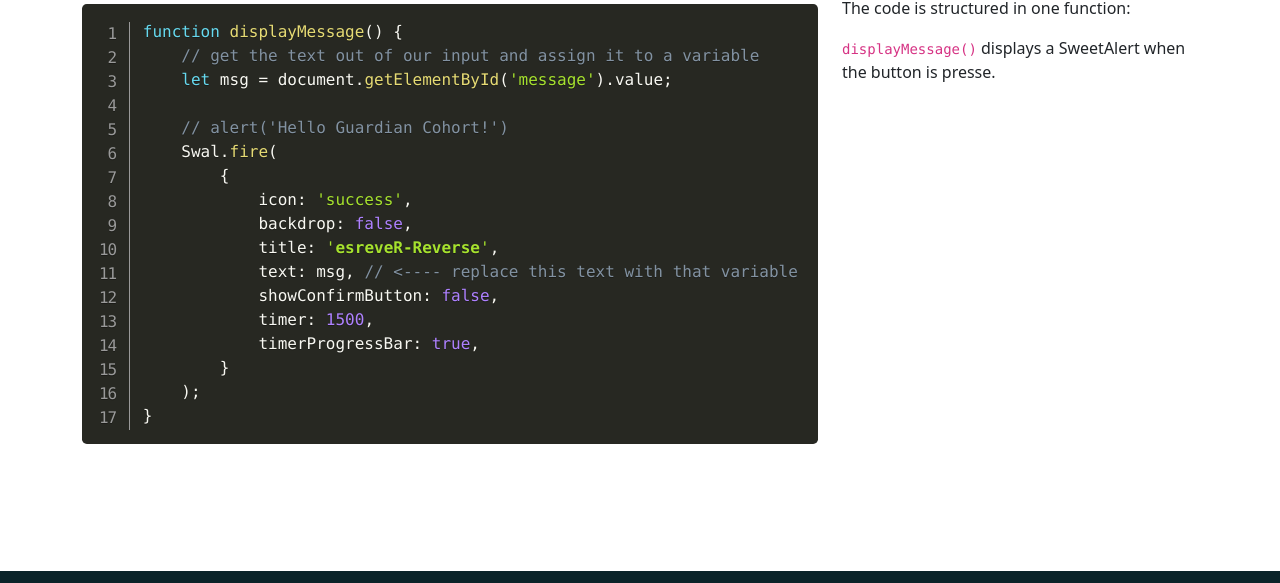
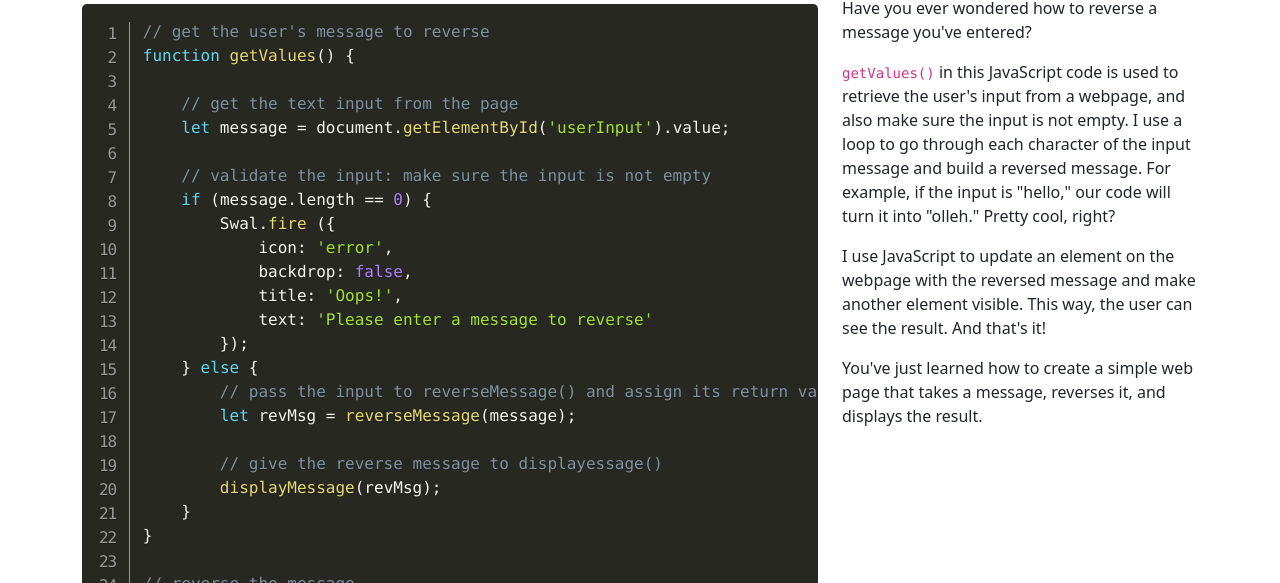
Before and after one commit to thomas065/esreveR-Reverse, a plain HTML site: page code.html in a window 1280 px wide. Shown: the part 149-732 px from the top of the page. Drawn offline with nearby package versions, Linux system fonts and the light colour scheme.

Commit message:
updated descriptions

```diff
--- a/code.html
+++ b/code.html
@@ -75,7 +75,14 @@
                         </li>
                         <li class="nav-item">
                             <!-- CHANGE ME TO THE REAL REPO LINK -->
-                            <a class="nav-link" href="https://github.com/thomas065/esreveR-Reverse" target="_blank" rel="noopener"> The Repo </a>
+                            <a
+                                class="nav-link"
+                                href="https://github.com/thomas065/esreveR-Reverse"
+                                target="_blank"
+                                rel="noopener"
+                            >
+                                The Repo
+                            </a>
                         </li>
                         <li class="nav-item">
                             <a
@@ -100,35 +107,81 @@
         <main class="container py-3">
             <h1 class="border-bottom border-2 border-dark">The Code</h1>
             <div class="row">
-                <div class="col-12 col-lg-8">
+                <div
+                    class="col-12 col-lg-8 synapse overflow-x-hidden overflow-y-scroll"
+                >
                     <pre class="line-numbers">
                         <code class="language-js">
-    function displayMessage() {
-        // get the text out of our input and assign it to a variable
-        let msg = document.getElementById('message').value;
+                            // get the user's message to reverse
+                            function getValues() {
 
-        // alert('Hello Guardian Cohort!')
-        Swal.fire(
-            {
-                icon: 'success',
-                backdrop: false,
-                title: '<strong>esreveR-Reverse</strong>',
-                text: msg, // <---- replace this text with that variable
-                showConfirmButton: false,
-                timer: 1500,
-                timerProgressBar: true,
-            }
-        );
-    }
+                                // get the text input from the page
+                                let message = document.getElementById('userInput').value;
+
+                                // validate the input: make sure the input is not empty
+                                if (message.length == 0) {
+                                    Swal.fire ({
+                                        icon: 'error',
+                                        backdrop: false,
+                                        title: 'Oops!',
+                                        text: 'Please enter a message to reverse'
+                                    });
+                                } else {
+                                    // pass the input to reverseMessage() and assign its return value to a variable
+                                    let revMsg = reverseMessage(message);
+
+                                    // give the reverse message to displayessage()
+                                    displayMessage(revMsg);
+                                }
+                            }
+
+                            // reverse the message
+                            function reverseMessage(input) { // if input = hello
+
+                                let output = ''; // output = ['h', 'e', 'l', 'l', 'o']
+
+                                for (let i = input.length-1; i >= 0; i--) {
+
+                                    output += input[i]
+                                }
+
+                                // turns ['o','l','l','e','h'] into ['olleh']
+                                return output;
+                            }
+
+                            // display the reverse message
+                            function displayMessage(message) {
+
+                                document.getElementById('msg').textContent = `Your message reversed is: ${message}`;
+
+                                document.getElementById('alert').classList.remove('invisible');
+                            }
                         </code>
                 </pre>
                 </div>
                 <div class="col-12 col-lg-4">
                     <!-- Explain your code here -->
-                    <p>The code is structured in one function:</p>
                     <p>
-                        <code>displayMessage()</code> displays a SweetAlert when
-                        the button is presse.
+                        Have you ever wondered how to reverse a message you've
+                        entered?
+                    </p>
+                    <p>
+                        <code>getValues()</code> in this JavaScript code is used
+                        to retrieve the user's input from a webpage, and also
+                        make sure the input is not empty. I use a loop to go
+                        through each character of the input message and build a
+                        reversed message. For example, if the input is "hello,"
+                        our code will turn it into "olleh." Pretty cool, right?
+                    </p>
+                    <p>
+                        I use JavaScript to update an element on the webpage
+                        with the reversed message and make another element
+                        visible. This way, the user can see the result. And
+                        that's it!
+                    </p>
+                    <p>
+                        You've just learned how to create a simple web page that
+                        takes a message, reverses it, and displays the result.
                     </p>
                 </div>
             </div>
--- a/css/site.css
+++ b/css/site.css
@@ -48,3 +48,7 @@ footer .bi:hover {
 .app-logo {
     max-width: 400px;
 }
+
+.synapse {
+    height: 650px;
+}
```
Also changed, not shown: app.html (+13 -6 lines), index.html (+2 -1 lines).
